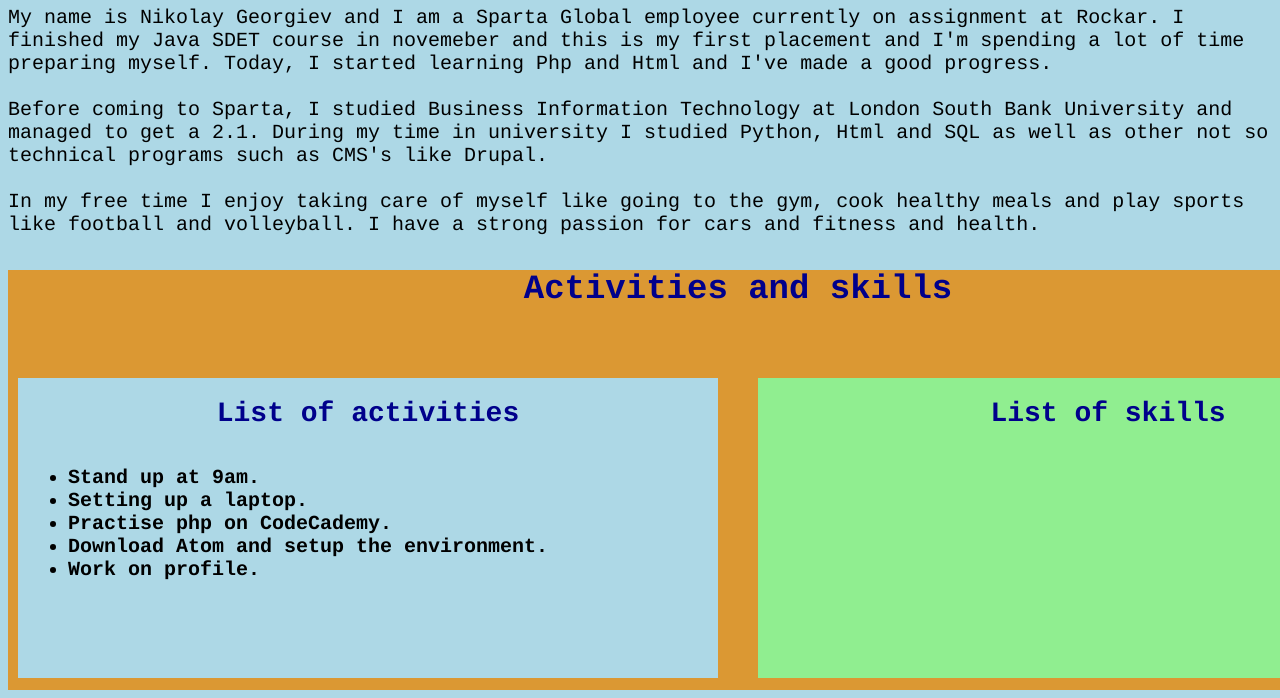
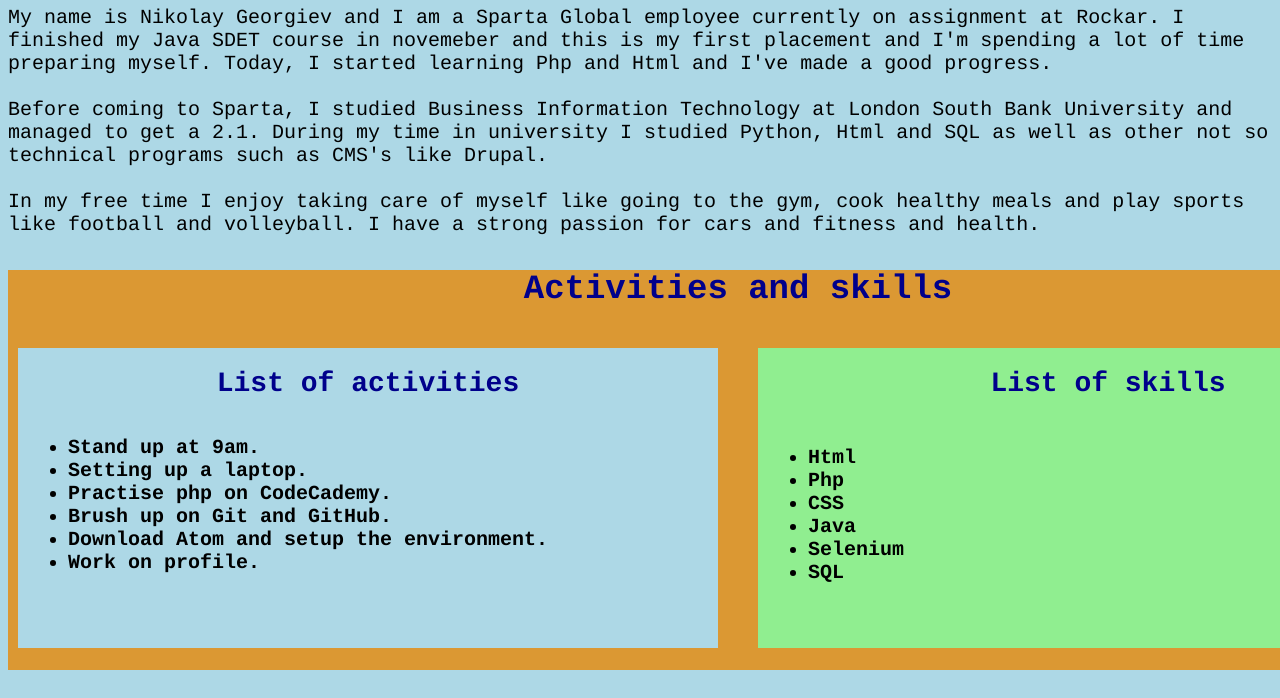
Before and after one commit to NikGeorgiev/Portfolio-page, a plain HTML site: page index.html in a window 1280 px wide. Shown: the part 497-1195 px from the top of the page. Drawn offline with Linux system fonts and the light colour scheme.

Commit message:
Added List of skills. Final commit.

```diff
--- a/index.html
+++ b/index.html
@@ -36,15 +36,23 @@ and fitness and health. </p>
             <li>Stand up at 9am.</li>
             <li>Setting up a laptop.</li>
             <li>Practise php on CodeCademy.</li>
+            <li>Brush up on Git and GitHub.</li>
             <li>Download Atom and setup the environment.</li>
             <li>Work on profile.</li>
           </ul>
           </div>
           <div class="square2">
             <h5>List of skills</h5>
+            <ul>
+              <li>Html</li>
+              <li>Php</li>
+              <li>CSS</li>
+              <li>Java</li>
+              <li>Selenium</li>
+              <li>SQL</li>
+            </ul>
           </div>
         </div>
       </div>
-    </div>
   </body>
 </html>
--- a/style.css
+++ b/style.css
@@ -44,7 +44,7 @@ h3 {
 
 .bigbox{
   width: 1460px;
-  height: 420px;
+  height: 400px;
   padding: -40px;
   background-color: #db9833;
 }
@@ -53,7 +53,7 @@ h3 {
   width: 680px;
   height: 280px;
   background-color: blue;
-  margin-top: 70px;
+  margin-top: 40px;
   margin-left: 10px;
   color: white;
   padding: 10px;
@@ -93,3 +93,10 @@ h5{
   font-family: courier;
   font-size: 28px;
 }
+ul{
+  text-align: left;
+  font-family: courier;
+  font-size: 20px;
+  color: black;
+  font-weight: bold;
+}
```
